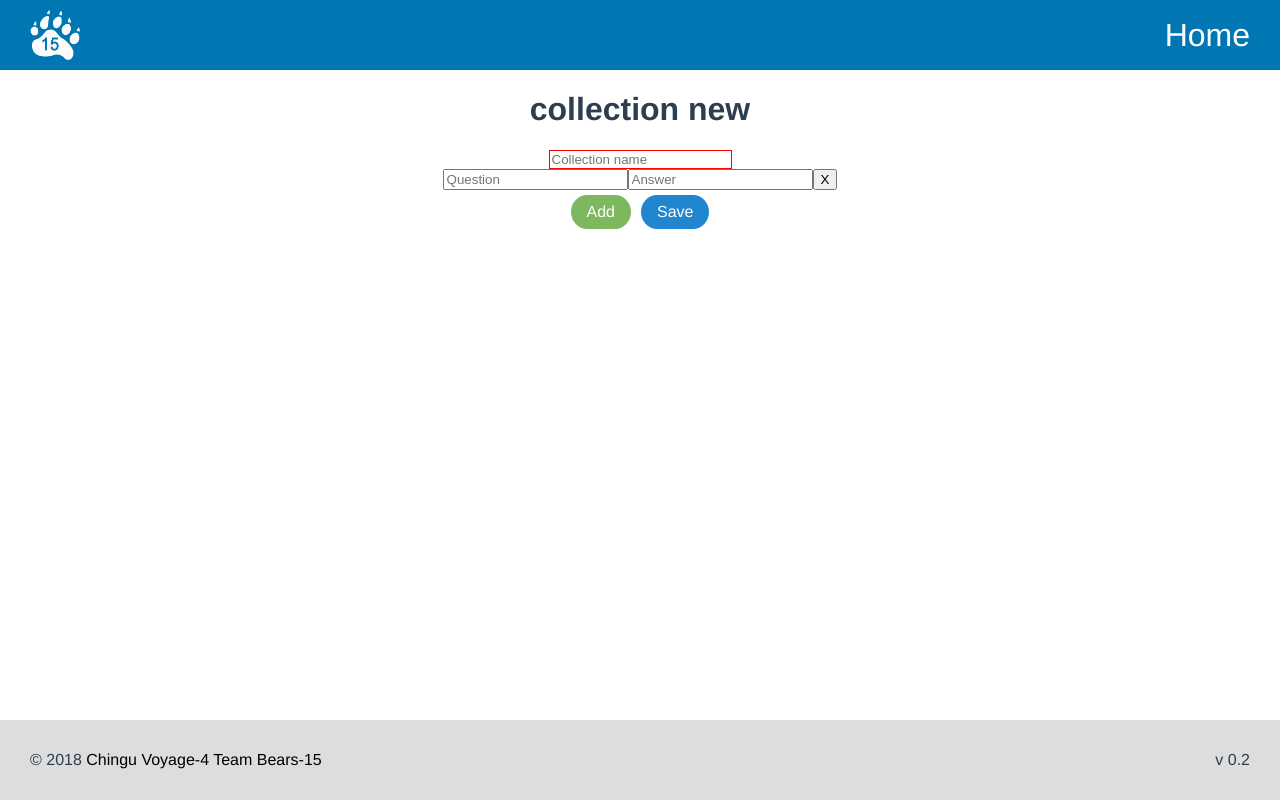
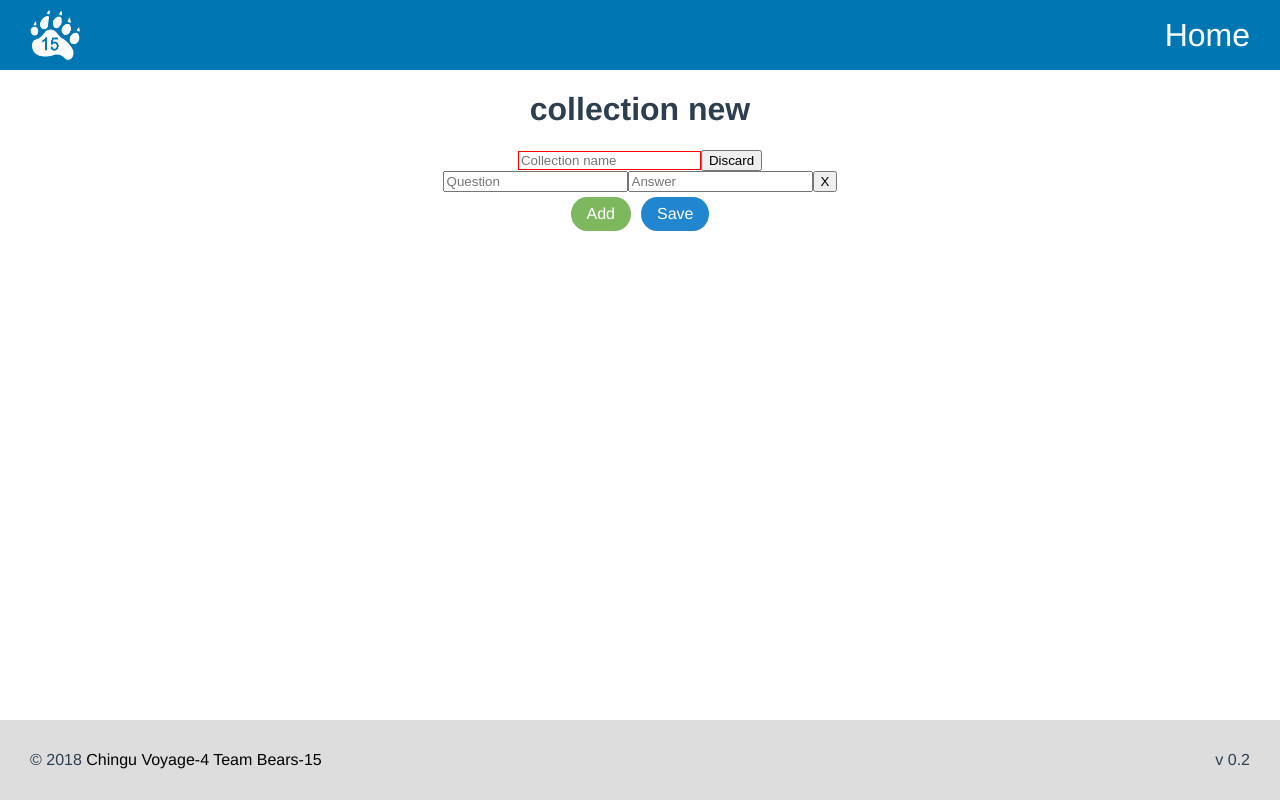
Before and after one commit to chingu-voyage4/Bears-Team-15, a Vue app: page /#/collection/new in a window 1280 px wide. Built offline with nearby package versions, Linux system fonts and the light colour scheme.

Commit message:
feat: Add 'Discard' button in 'create' mode
As a substitude to 'delete collection'.
This button leads to { name: 'home' }.

```diff
--- a/src/components/CollectionEdit.vue
+++ b/src/components/CollectionEdit.vue
@@ -9,6 +9,12 @@
       v-if="!createMode"
       @click="deleteCollection"
     >Delete Collection</button>
+    <router-link
+      v-if="createMode"
+      :to="{ name: 'home' }"
+    >
+      <button>Discard</button>
+    </router-link>
   </div>
   <div
     class="card"
```
